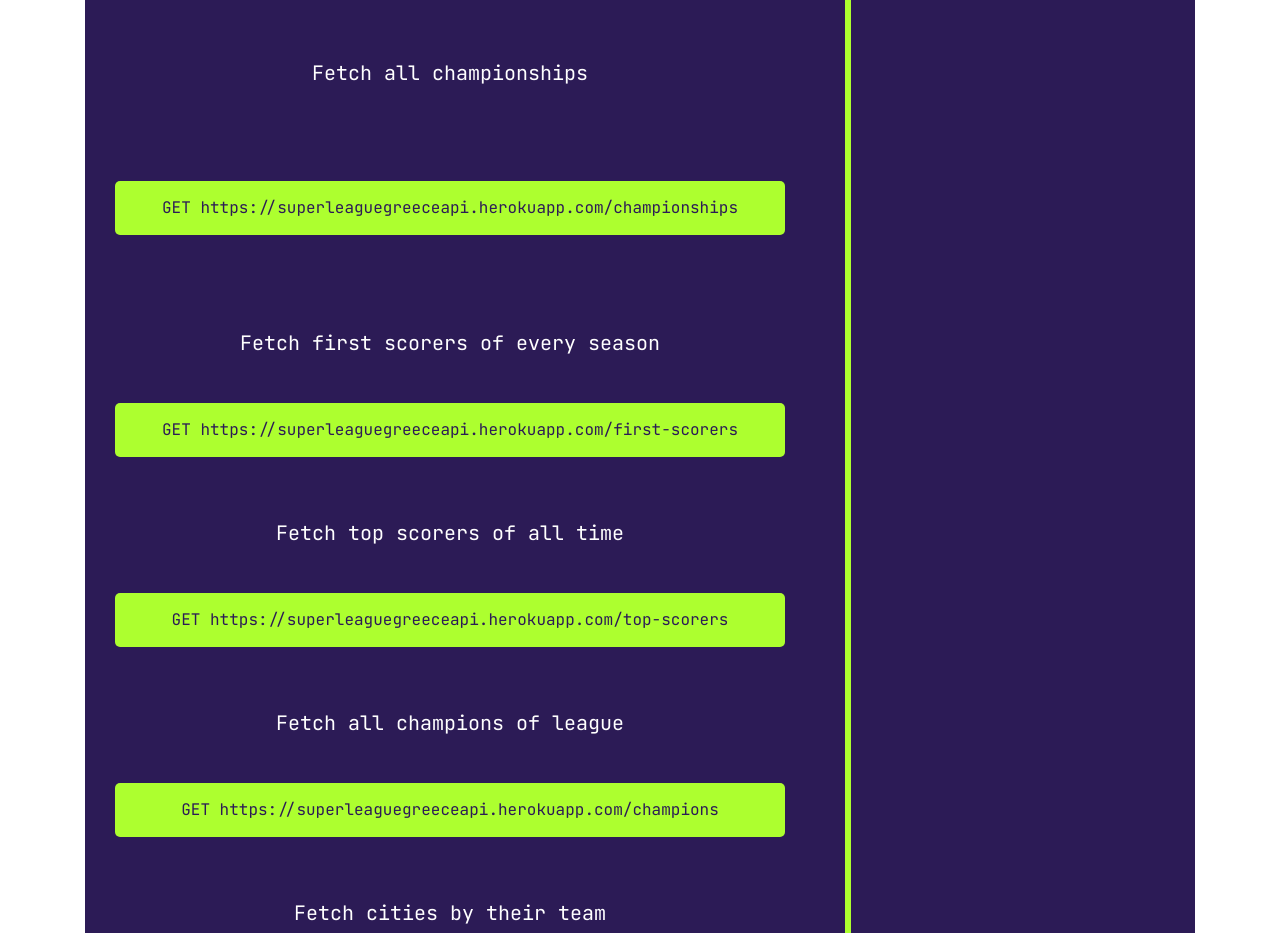
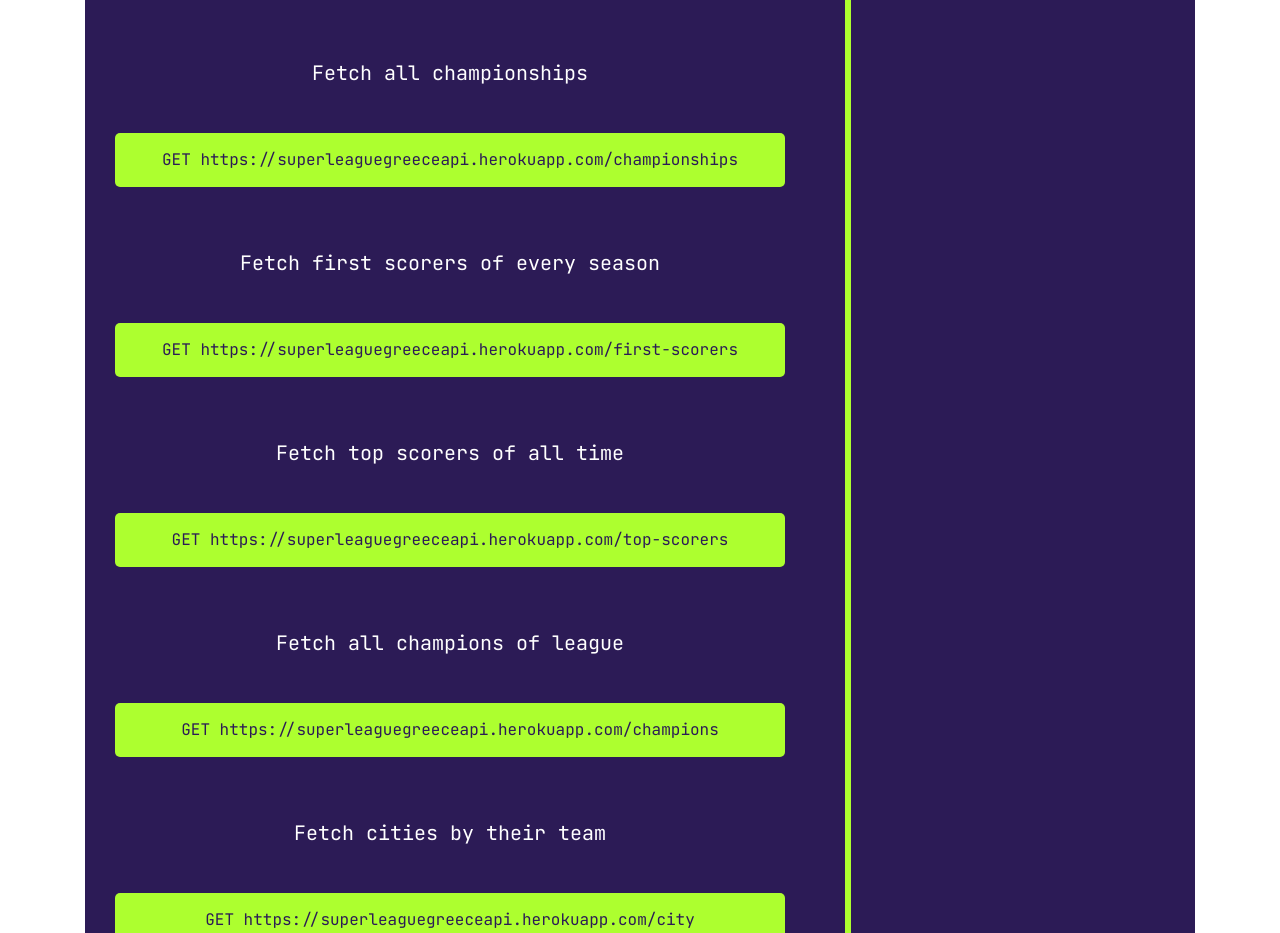
Before and after one commit to gioiliop7/GreekSuperleagueApi, a website: page index.html in a window 1280 px wide. Shown: the part 1165-2098 px from the top of the page. Drawn offline with nearby package versions, Linux system fonts and the light colour scheme.

Commit message:
Fix a little mistake in margins

```diff
--- a/index.html
+++ b/index.html
@@ -97,7 +97,7 @@
                 <h5 class="mt-5 mb-5">Fetch all teams participated in Greek National League</h5>
                 <p class="teams">GET <span class="host">https://superleaguegreeceapi.herokuapp.com</span>/teams</p>
                 <h5 class="mt-5 mb-5">Fetch all championships</h5>
-                <p class="mt-5 mb-5 championships">GET <span class="host">https://superleaguegreeceapi.herokuapp.com</span>/championships</p>
+                <p class="championships">GET <span class="host">https://superleaguegreeceapi.herokuapp.com</span>/championships</p>
                 <h5 class="mt-5 mb-5">Fetch first scorers of every season</h5>
                 <p class="first-scorers">GET <span class="host">https://superleaguegreeceapi.herokuapp.com</span>/first-scorers</p>
                 <h5 class="mt-5 mb-5">Fetch top scorers of all time</h5>
```
